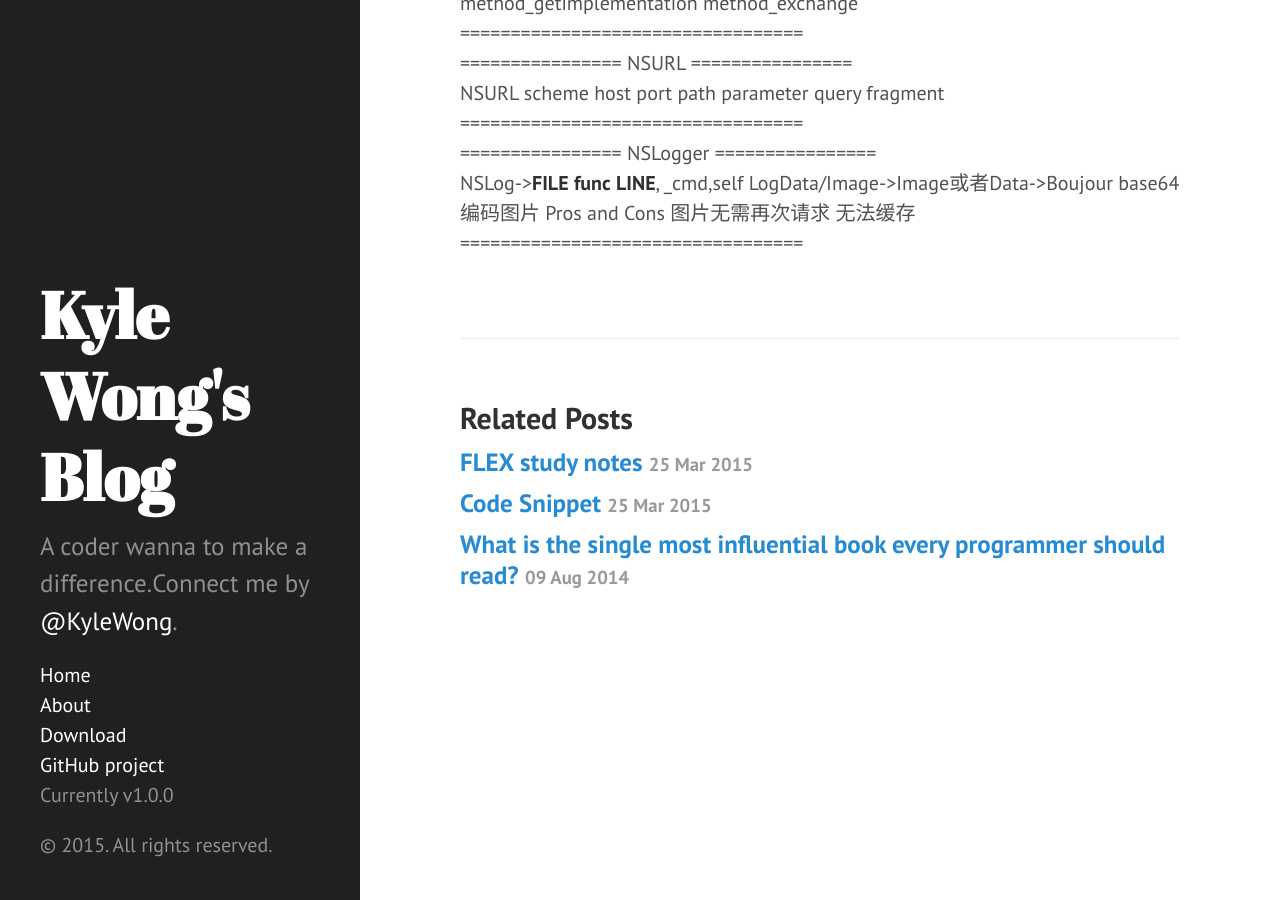
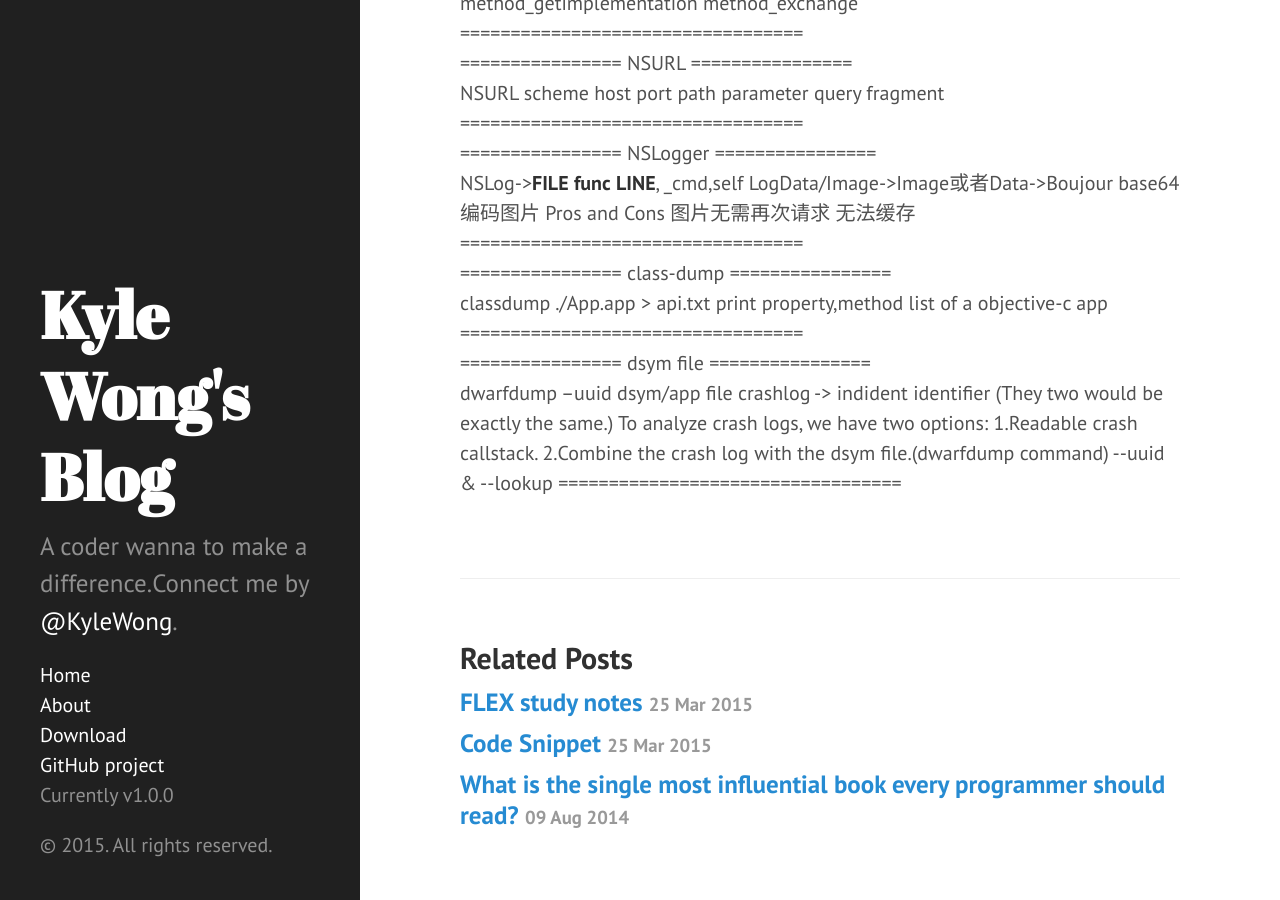
Before and after one commit to kangwang1988/kangwang1988.github.io, a Jekyll site: the page built from _posts/2015-05-10-iOS-study-note.md, in a window 1280 px wide and 900 px high, scrolled down 462 px. Built offline with Jekyll 4.4.1, drawn with Linux system fonts in a browser that asks for light colours; Markdown is read by kramdown in place of the engine named in the settings.

Commit message:
Update 2015-05-10-iOS-study-note.md

```diff
--- a/_posts/2015-05-10-iOS-study-note.md
+++ b/_posts/2015-05-10-iOS-study-note.md
@@ -39,3 +39,15 @@ base64 编码图片 Pros and Cons
 图片无需再次请求
 无法缓存
 ==================================<br>
+================ class-dump ================<br>
+classdump ./App.app > api.txt
+print property,method list of a objective-c app
+==================================<br>
+================ dsym file  ================<br>
+dwarfdump --uuid dsym/app file <get a uuid>
+crashlog -> indident identifier (They two would be exactly the same.)
+To analyze crash logs, we have two options:
+1.Readable crash callstack.
+2.Combine the crash log with the dsym file.(dwarfdump command)
+--uuid & --lookup
+==================================<br>
```
